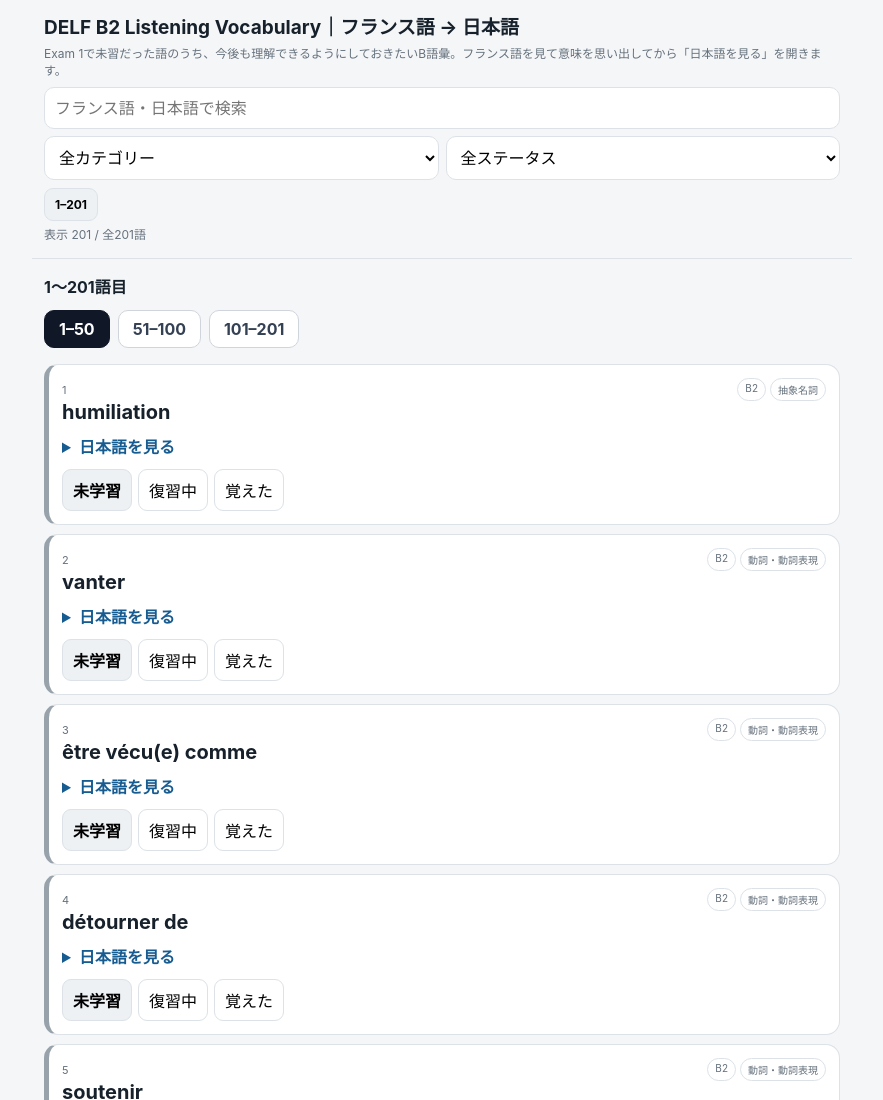
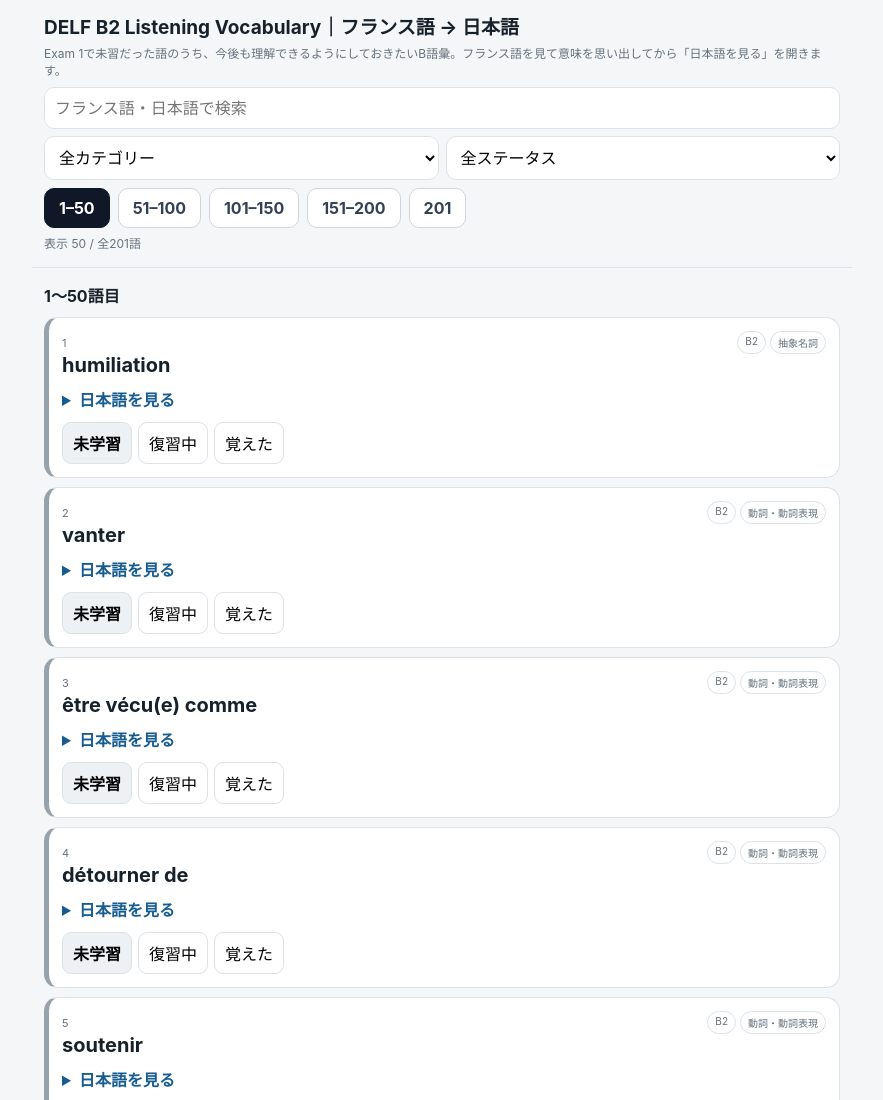
Before and after one commit to ytmtbr/delf_b2_listening_vocabulary, a plain HTML site: page index.html in a window 1280 px wide. Shown: the top 1100 px of the page, without its empty margins (198-1081 px from the left). Drawn offline with Linux system fonts and the light colour scheme.

Commit message:
Update index.html

```diff
--- a/index.html
+++ b/index.html
@@ -35,8 +35,8 @@
 button.active{background:#edf1f4;font-weight:700}
 .speak{margin-top:9px}
 .hidden{display:none!important}
-.tabs{display:flex;gap:6px;flex-wrap:wrap;margin-top:8px}
-.tab{font-size:12px;font-weight:700;background:#fff}
+.tabs{display:flex;gap:8px;overflow-x:auto;flex-wrap:nowrap;margin:8px 0 4px;padding-bottom:2px;-webkit-overflow-scrolling:touch;scrollbar-width:none}.tabs::-webkit-scrollbar{display:none}
+.tab{font-size:12px;font-weight:700;background:#fff;white-space:nowrap}
 .tab.active{background:#edf1f4}
 @media(max-width:520px){.fr{font-size:18px}.jp{font-size:17px}header{padding:10px}main{padding:8px 10px 30px}}
 </style>
@@ -44,7 +44,7 @@
 <style>
 .range-tab{
   appearance:none;border:1px solid #d0d5dd;background:#fff;color:#344054;
-  border-radius:10px;padding:8px 14px;font-weight:700;cursor:pointer;
+  border-radius:10px;padding:9px 14px;font-weight:700;cursor:pointer;white-space:nowrap;flex:0 0 auto;
 }
 .range-tab.active{background:#101828;color:#fff;border-color:#101828}
 </style>
@@ -69,19 +69,20 @@
 <select id="status"><option value="">全ステータス</option><option value="unseen">未学習</option><option value="review">復習中</option><option value="known">覚えた</option></select>
 </div>
 </div>
-<div class="tabs"><button type="button" class="tab active" data-page="1">1–201</button></div>
-<div id="stats" class="stats">全201語</div>
+<nav class="tabs" id="rangeTabs">
+  <button type="button" class="range-tab active" data-range-start="1" data-range-end="50">1–50</button>
+  <button type="button" class="range-tab" data-range-start="51" data-range-end="100">51–100</button>
+  <button type="button" class="range-tab" data-range-start="101" data-range-end="150">101–150</button>
+  <button type="button" class="range-tab" data-range-start="151" data-range-end="200">151–200</button>
+  <button type="button" class="range-tab" data-range-start="201" data-range-end="201">201</button>
+</nav>
+<div id="stats" class="stats">表示 50 / 全201語</div>
 </header>
 <main>
 <section class="page page-1">
-<div class="range">1〜201語目</div>
+<div class="range" id="currentRange">1〜50語目</div>
 
 
-<div class="range-tabs" id="rangeTabs" style="display:flex;gap:8px;flex-wrap:wrap;margin:12px 0 16px;">
-  <button type="button" class="range-tab active" data-range-start="1" data-range-end="50">1–50</button>
-  <button type="button" class="range-tab" data-range-start="51" data-range-end="100">51–100</button>
-  <button type="button" class="range-tab" data-range-start="101" data-range-end="150">101–201</button>
-</div>
 <article class="card status-unseen" data-id="listen_exam1_001"
  data-search="humiliation 屈辱、恥をかかされること 抽象名詞 b2" data-category="抽象名詞" data-level="B2">
  <div class="top"><div><span class="num">1</span><div class="fr">humiliation</div></div>
@@ -832,82 +833,94 @@
 (() => {
   const KEY='delf_b2_listening_vocab_v1';
   const cards=[...document.querySelectorAll('.card')];
- const search=document.getElementById('search'), category=document.getElementById('category'),
-       status=document.getElementById('status'), stats=document.getElementById('stats');
+  const search=document.getElementById('search');
+  const category=document.getElementById('category');
+  const status=document.getElementById('status');
+  const stats=document.getElementById('stats');
+  const currentRange=document.getElementById('currentRange');
+  const rangeTabs=[...document.querySelectorAll('.range-tab')];
+
+  let activeStart=1, activeEnd=50;
   let saved={};
   try{saved=JSON.parse(localStorage.getItem(KEY)||'{}')}catch(e){saved={}}
+
   function applyState(card, st){
     card.classList.remove('status-unseen','status-review','status-known');
     card.classList.add('status-'+st);
     card.dataset.status=st;
-   card.querySelectorAll('.status-btn').forEach(b=>b.classList.toggle('active',b.dataset.status===st));
+    card.querySelectorAll('.status-btn').forEach(
+      b=>b.classList.toggle('active',b.dataset.status===st)
+    );
   }
+
+  function filter(){
+    const q=search.value.trim().toLowerCase();
+    const c=category.value;
+    const st=status.value;
+    let n=0;
+
+    cards.forEach(card=>{
+      const num=parseInt(card.querySelector('.num')?.textContent||'0',10);
+      const inRange=num>=activeStart && num<=activeEnd;
+      const matches=(!q||card.dataset.search.includes(q))
+        &&(!c||card.dataset.category===c)
+        &&(!st||card.dataset.status===st);
+      const show=inRange && matches;
+      card.classList.toggle('hidden',!show);
+      if(show)n++;
+    });
+
+    stats.textContent=`表示 ${n} / 全201語`;
+    currentRange.textContent=activeStart===activeEnd
+      ? `${activeStart}語目`
+      : `${activeStart}〜${activeEnd}語目`;
+  }
+
   cards.forEach(card=>{
     applyState(card,saved[card.dataset.id]||'unseen');
-   card.querySelectorAll('.status-btn').forEach(btn=>btn.addEventListener('click',()=>{
-     const wasOpen=card.querySelector('details').open;
-     const st=btn.dataset.status; applyState(card,st); saved[card.dataset.id]=st;
+
+    card.querySelectorAll('.status-btn').forEach(btn=>{
+      btn.addEventListener('click',()=>{
+        const details=card.querySelector('details');
+        const wasOpen=details.open;
+        const st=btn.dataset.status;
+        applyState(card,st);
+        saved[card.dataset.id]=st;
         localStorage.setItem(KEY,JSON.stringify(saved));
-     card.querySelector('details').open=wasOpen;
+        details.open=wasOpen; // status change must not close the answer
         filter();
-   }));
-   card.querySelector('.speak').addEventListener('click',e=>{
+      });
+    });
+
+    const speak=card.querySelector('.speak');
+    if(speak){
+      speak.addEventListener('click',e=>{
         if(!('speechSynthesis' in window)) return;
         speechSynthesis.cancel();
         const u=new SpeechSynthesisUtterance(e.currentTarget.dataset.text);
-     u.lang='fr-FR'; speechSynthesis.speak(u);
+        u.lang='fr-FR';
+        speechSynthesis.speak(u);
+      });
+    }
+  });
+
+  rangeTabs.forEach(btn=>{
+    btn.addEventListener('click',()=>{
+      activeStart=parseInt(btn.dataset.rangeStart,10);
+      activeEnd=parseInt(btn.dataset.rangeEnd,10);
+      rangeTabs.forEach(x=>x.classList.toggle('active',x===btn));
+      btn.scrollIntoView({behavior:'smooth',block:'nearest',inline:'center'});
+      filter();
+      window.scrollTo({top:0,behavior:'smooth'});
     });
   });
- function filter(){
-   const q=search.value.trim().toLowerCase(), c=category.value, st=status.value;
-   let n=0;
-   cards.forEach(card=>{
-     const ok=(!q||card.dataset.search.includes(q))&&(!c||card.dataset.category===c)&&(!st||card.dataset.status===st);
-     card.classList.toggle('hidden',!ok); if(ok)n++;
-   });
-   stats.textContent=`表示 ${n} / 全201語`;
- }
- [search,category,status].forEach(x=>x.addEventListener(x===search?'input':'change',filter));
+
+  search.addEventListener('input',filter);
+  category.addEventListener('change',filter);
+  status.addEventListener('change',filter);
+
   filter();
 })();
 </script>
 
-<script>
-(function(){
-  let activeStart = 1, activeEnd = 50;
-  const tabs = Array.from(document.querySelectorAll('.range-tab'));
-
-  function applyRange(){
-    document.querySelectorAll('article.card').forEach(card => {
-      const n = parseInt(card.querySelector('.num')?.textContent || '0', 10);
-      card.dataset.rangeHidden = (n < activeStart || n > activeEnd) ? '1' : '0';
-      if (card.dataset.rangeHidden === '1') {
-        card.style.display = 'none';
-      } else {
-        card.style.display = '';
-      }
-    });
-  }
-
-  tabs.forEach(btn => {
-    btn.addEventListener('click', () => {
-      activeStart = parseInt(btn.dataset.rangeStart,10);
-      activeEnd = parseInt(btn.dataset.rangeEnd,10);
-      tabs.forEach(x => x.classList.toggle('active', x === btn));
-      applyRange();
-      window.scrollTo({top: document.getElementById('rangeTabs').offsetTop - 12, behavior:'smooth'});
-    });
-  });
-
-  // Re-apply after existing search/status/category filters may run.
-  document.addEventListener('input', () => setTimeout(applyRange, 0));
-  document.addEventListener('change', () => setTimeout(applyRange, 0));
-  document.addEventListener('click', e => {
-    if (!e.target.closest('.range-tab')) setTimeout(applyRange, 0);
-  });
-
-  applyRange();
-})();
-</script>
-
 </body></html>
```
Lines whose indentation alone changed are shown as unchanged.
